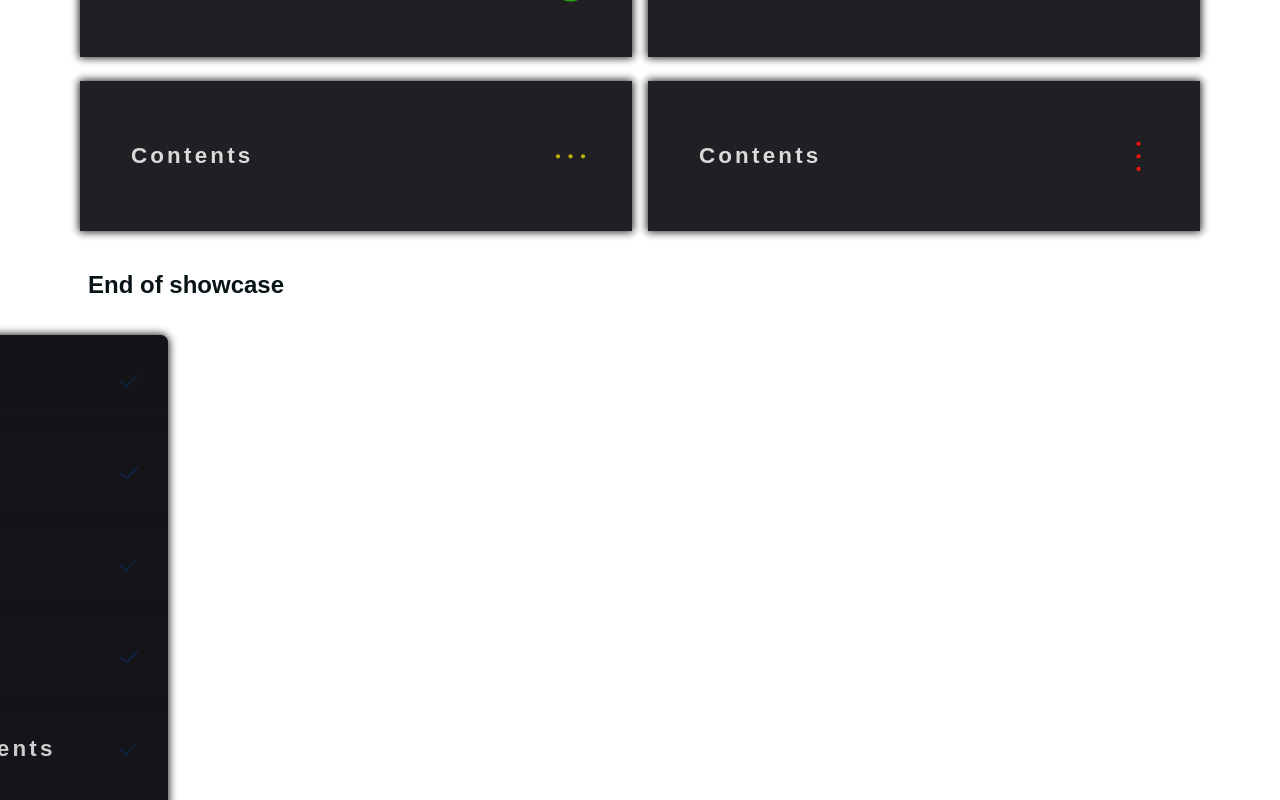
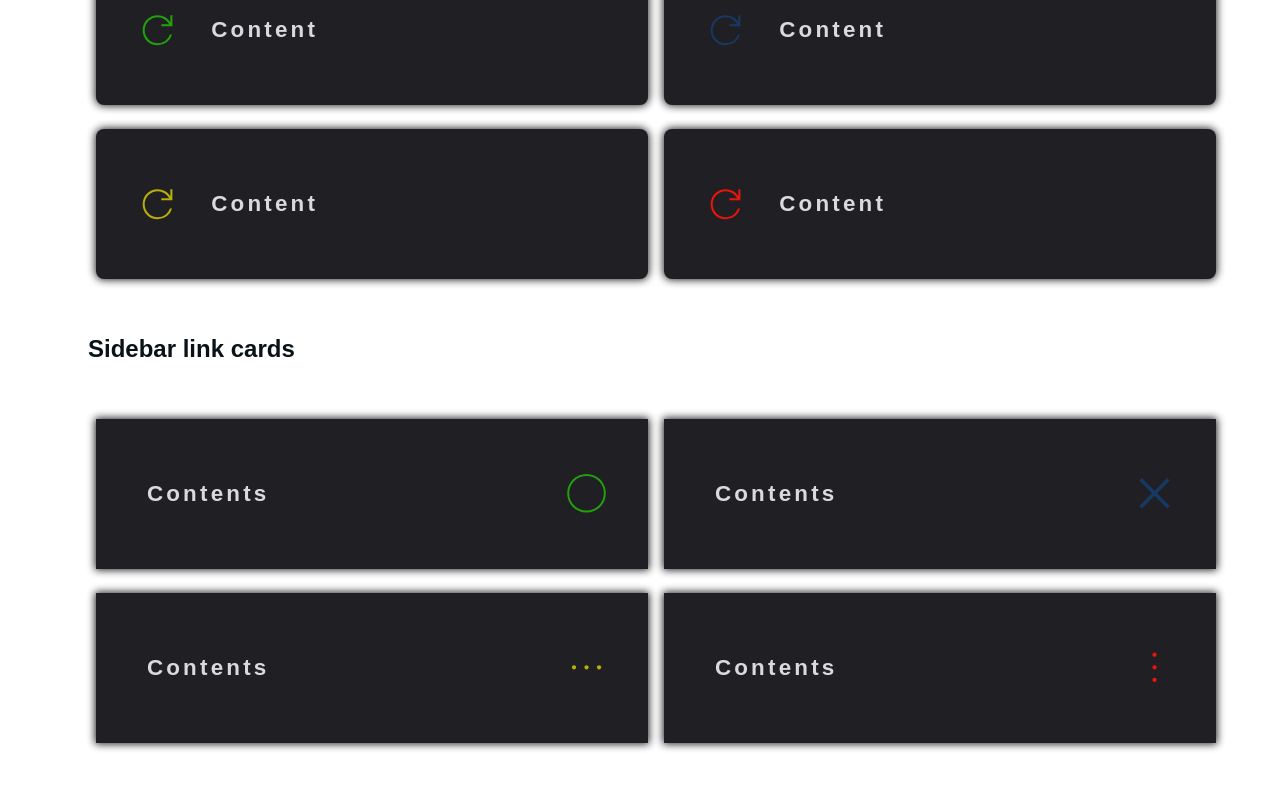
Before and after one commit to KacperekjhPrime/RacistMaster9000, a SvelteKit app: page /frontendtestroute in a window 1280 px wide. Shown: the part 860-1660 px from the top of the page. Built offline with nearby package versions, Linux system fonts and the light colour scheme.

Commit message:
fixed minor mistakes with cards and adddedd final version of link card

```diff
--- /dev/null
+++ b/src/lib/components/cards/LinkCard.svelte
@@ -0,0 +1,30 @@
+<script lang="ts">
+  import Icon from "$lib/components/icons/Icon.svelte";
+  import type { CardAction } from "./Card";
+  import Colors from "$lib/styles/colors";
+  import Icons from "$lib/components/icons/icons";
+  import "./card.css";
+
+  let {
+    contents,
+    color,
+    link,
+    icon,
+  }: {
+    contents: string;
+    color: keyof typeof Colors;
+    link: string;
+    icon: keyof typeof Icons;
+  } = $props();
+</script>
+
+<a class={Colors[color].class + " card cardLink"} href={link}>
+  <div class="cardBody">
+    <div class="cardIcon">
+      <Icon size="70%" {icon} fill={color}></Icon>
+    </div>
+    <div class="cardText cardTitle">
+      {contents}
+    </div>
+  </div>
+</a>
--- a/src/lib/components/cards/NavigationSidebarLinkCard.svelte
+++ b/src/lib/components/cards/NavigationSidebarLinkCard.svelte
@@ -18,7 +18,7 @@
   } = $props();
 </script>
 
-<a class={Colors[color].class + " card cardLink"} href={link}>
+<a class={Colors[color].class + " card cardSidebarLink"} href={link}>
   <div class="cardBody cardBodyReverse">
     <div class="cardIcon cardIconReverse">
       <Icon size="70%" {icon} fill={color}></Icon>
--- a/src/lib/components/cards/card.css
+++ b/src/lib/components/cards/card.css
@@ -18,17 +18,34 @@
   color: var(--background);
   padding: 0.5rem;
 }
-.cardLink {
+.cardSidebarLink {
   background-image: none;
   background-color: var(--secondary);
   border-radius: 0;
 }
-.cardLink:hover {
+.cardSidebarLink:hover {
   box-shadow: var(--color) 0px 0px 0.25rem 0.125rem;
   padding-top: 0.25rem;
   padding-bottom: 0.25rem;
   margin-top: 0.25rem;
   margin-bottom: 0.25rem;
+}
+.cardFancy {
+  background-image: linear-gradient(
+    -90deg,
+    var(--color) 0%,
+    var(--secondary) 45%,
+    var(--secondary) 100%
+  );
+  background-size: 200% 100%;
+  background-position: 0%;
+}
+.cardFancy:hover {
+  background-position: 50%;
+}
+.cardLink {
+  background-image: none;
+  background-color: var(--secondary);
 }
 .card:hover {
   opacity: 1;
--- a/src/routes/frontendtestroute/+page.svelte
+++ b/src/routes/frontendtestroute/+page.svelte
@@ -3,6 +3,7 @@
   import type { PageProps } from "./$types";
   import NavigationSidebarLinkCard from "$lib/components/cards/NavigationSidebarLinkCard.svelte";
   import Sidebar from "$lib/components/navigation/Sidebar.svelte";
+  import LinkCard from "$lib/components/cards/LinkCard.svelte";
   import DummyThickData from "$lib/ts/dummyThickData/dummyThickData";
 
   let { data }: PageProps = $props();
@@ -52,26 +53,54 @@
     close={() => {}}
   ></NotificationCard>
 </div>
-
 <h2>Link cards</h2>
 <div class="cards">
-  <NavigationSidebarLinkCard color="success" contents="contents" link="/" icon="circle"
+  <LinkCard color="success" contents="content" icon="refresh" link="/Dashboard"
+  ></LinkCard>
+  <LinkCard color="info" contents="content" icon="refresh" link="/Dashboard"
+  ></LinkCard>
+  <LinkCard color="warning" contents="content" icon="refresh" link="/Dashboard"
+  ></LinkCard>
+  <LinkCard color="error" contents="content" icon="refresh" link="/Dashboard"
+  ></LinkCard>
+</div>
+<h2>Sidebar link cards</h2>
+<div class="cards">
+  <NavigationSidebarLinkCard
+    color="success"
+    contents="contents"
+    link="/"
+    icon="circle"
   ></NavigationSidebarLinkCard>
 
-  <NavigationSidebarLinkCard color="info" contents="contents" link="/" icon="close"></NavigationSidebarLinkCard>
-
-  <NavigationSidebarLinkCard color="warning" contents="contents" link="/" icon="more_horizontal"
+  <NavigationSidebarLinkCard
+    color="info"
+    contents="contents"
+    link="/"
+    icon="close"
   ></NavigationSidebarLinkCard>
 
-  <NavigationSidebarLinkCard color="error" contents="contents" link="/" icon="more_vertical"
+  <NavigationSidebarLinkCard
+    color="warning"
+    contents="contents"
+    link="/"
+    icon="more_horizontal"
+  ></NavigationSidebarLinkCard>
+
+  <NavigationSidebarLinkCard
+    color="error"
+    contents="contents"
+    link="/"
+    icon="more_vertical"
   ></NavigationSidebarLinkCard>
 </div>
-<h2>End of showcase</h2>
+<h2>Sidebar</h2>
 
 <Sidebar routes={DummyThickData.routes}></Sidebar>
 
 <style>
   .cards {
+  padding: 1rem;
     width: 100%;
     height: fit-content;
     display: grid;
```
